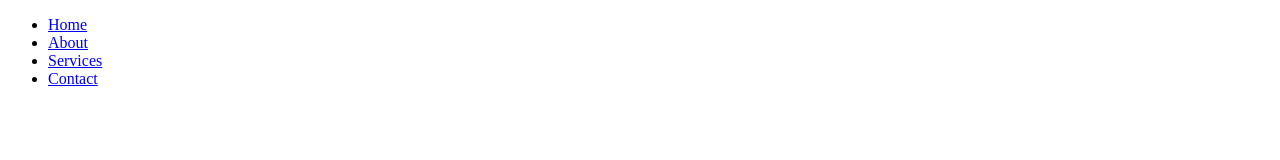
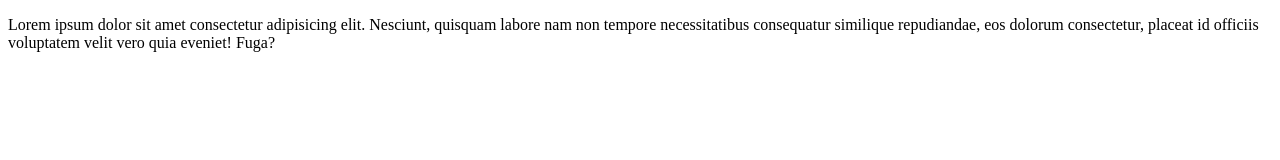
Before and after one commit to mdsohelkhan418126-coder/website, a plain HTML site: page index.html in a window 1280 px wide. Drawn offline with Linux system fonts and the light colour scheme.

Commit message:
{commit_message}

```diff
--- a/index.html
+++ b/index.html
@@ -6,14 +6,6 @@
   <title>Document</title>
 </head>
 <body>
-  <nav>
-    <ul>
-      <li><a href="#home">Home</a></li>
-      <li><a href="#about">About</a></li>
-      <li><a href="#services">Services</a></li>
-      <li><a href="#contact">Contact</a></li>
-    </ul>
-  </nav>
-
+  <p>Lorem ipsum dolor sit amet consectetur adipisicing elit. Nesciunt, quisquam labore nam non tempore necessitatibus consequatur similique repudiandae, eos dolorum consectetur, placeat id officiis voluptatem velit vero quia eveniet! Fuga? </p>
 </body>
 </html>
```
Also changed, not shown: app.js (+7 -1 lines).
